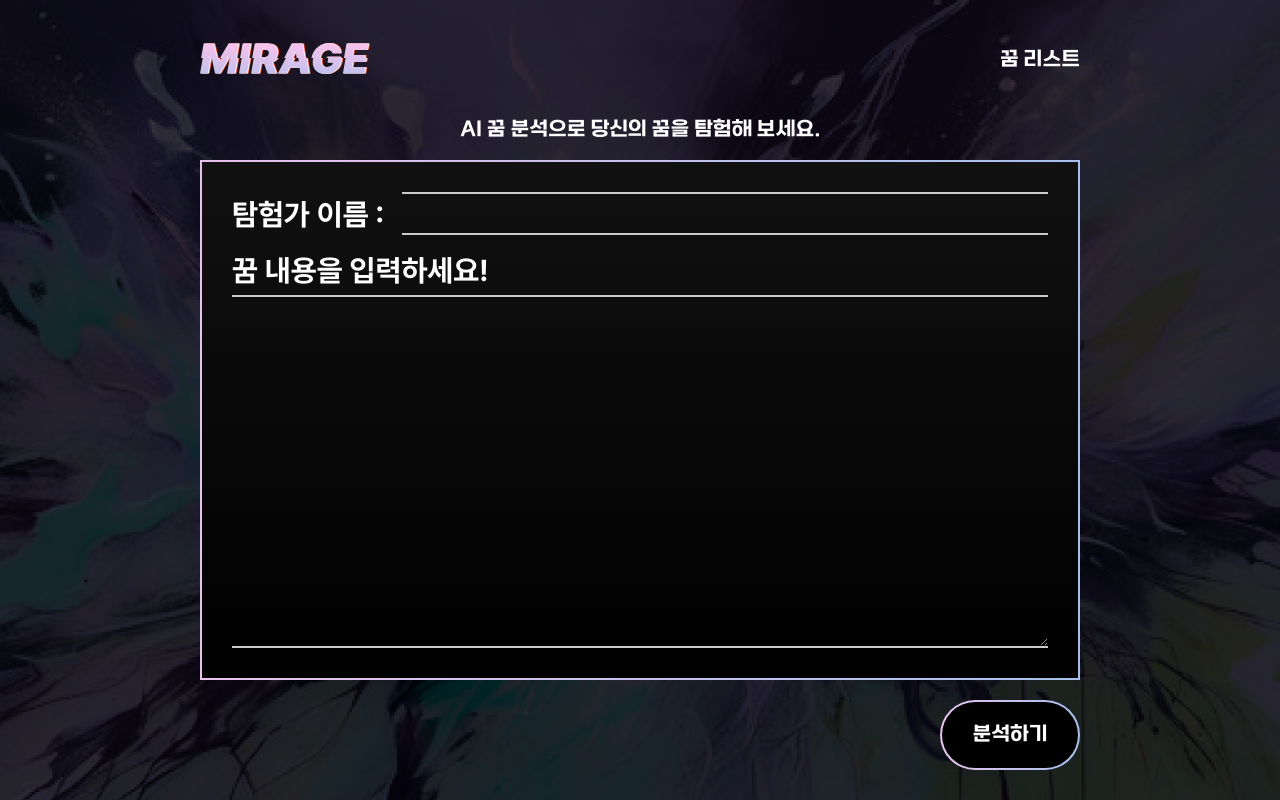
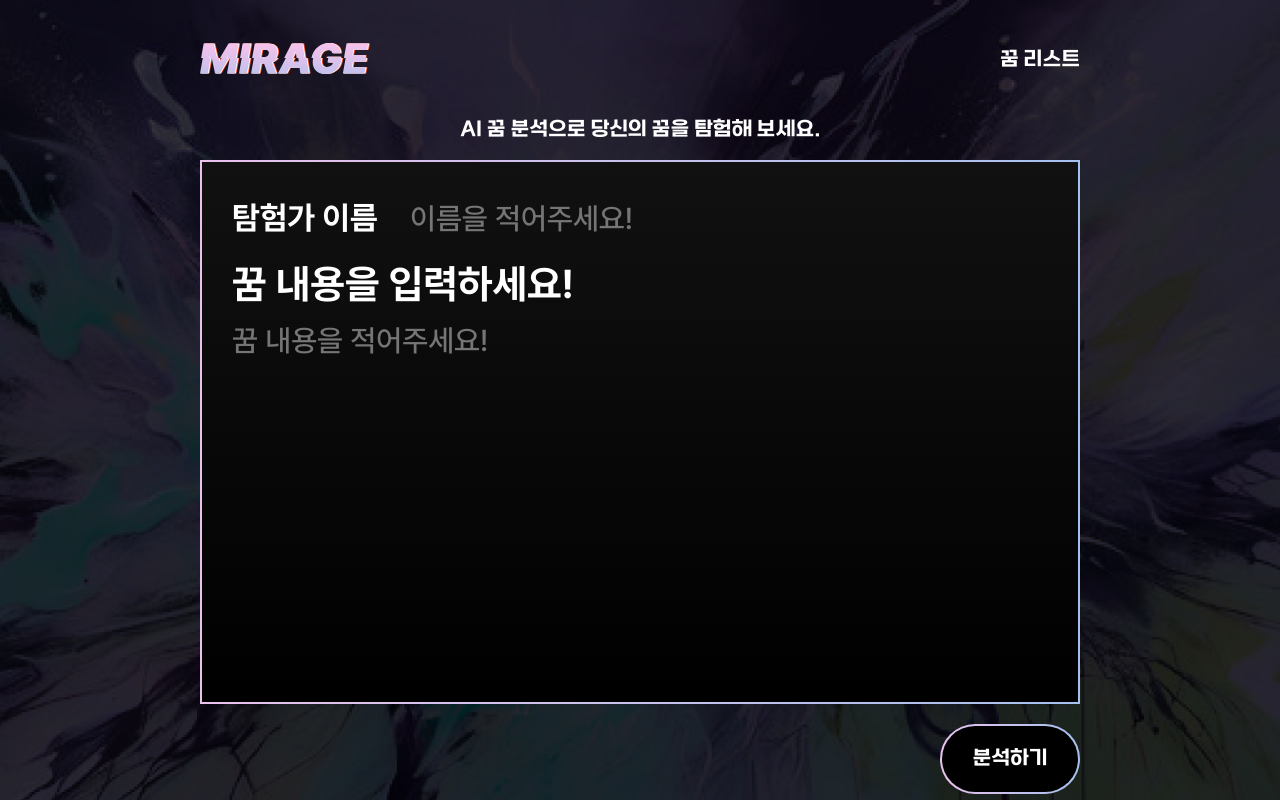
Before and after one commit to MIRAGE-com/Mirage_Frontend, a React (Vite) app: page /analyze in a window 1280 px wide. Built offline with nearby package versions, Linux system fonts and the light colour scheme.

Commit message:
refactor: AnalyzePage 애니메이션 추가 및 변경

```diff
--- a/src/components/ui/Button.jsx
+++ b/src/components/ui/Button.jsx
@@ -3,7 +3,11 @@ import { styled } from "styled-components";
 
 function Button({ children, bgColor = "#000", ...props }) {
 	return (
-		<ExploreBtn bgColor={bgColor} {...props}>
+		<ExploreBtn
+			bgColor={bgColor}
+			{...props}
+			whileHover={{ boxShadow: "0px 0px 20px 1px #e9c2ec" }}
+		>
 			{children}
 		</ExploreBtn>
 	);
--- a/src/pages/AnalyzePage.jsx
+++ b/src/pages/AnalyzePage.jsx
@@ -1,4 +1,4 @@
-import styled from "styled-components";
+import styled, { keyframes } from "styled-components";
 import Button from "../components/ui/Button";
 import { useRef, useState } from "react";
 import { PostDream } from "../service/api";
@@ -6,14 +6,19 @@ import { useAtom } from "jotai";
 import { responseAtom } from "../constant/atom";
 import { useNavigate } from "react-router-dom";
 import { motion } from "framer-motion";
+import DigGame from "../components/game/DigGame";
+import ReactGame from "../components/game/ReactGame";
 
 function AnalyzePage() {
 	const [name, setName] = useState("");
 	const [content, setContent] = useState("");
-	const [loading, setLoading] = useState(true);
-	const cInputRef = useRef(null);
+	const [loading, setLoading] = useState(false);
 	const [response, setResponse] = useAtom(responseAtom);
 	const navigate = useNavigate();
+
+	const cInputRef = useRef(null);
+	const LBoxRef = useRef(null);
+	const lContainerRef = useRef(null);
 
 	const container = {
 		initial: { scale: 0 },
@@ -41,9 +46,10 @@ function AnalyzePage() {
 			<InputBG>
 				<InputBox>
 					<NameBox>
-						<NameTitle>탐험가 이름 : </NameTitle>
+						<NameTitle>탐험가 이름</NameTitle>
 						<NameInput
 							type="text"
+							placeholder="이름을 적어주세요!"
 							onChange={(e) => {
 								setName(e.target.value);
 								// console.log(e.target.value);
@@ -55,17 +61,28 @@ function AnalyzePage() {
 								}
 							}}
 							required
+							initial={{ boxShadow: "0px 0px 0px 0px rgba(0, 0, 0, 0)" }}
+							whileFocus={{
+								boxShadow: "0px 0px 10px 3px rgba(255, 255, 255, 0.3)",
+							}}
+							transition={{ duration: 0.3 }}
 						/>
 					</NameBox>
 					<ContentBox>
 						<ContentTitle>꿈 내용을 입력하세요!</ContentTitle>
 						<ContentInput
+							placeholder="꿈 내용을 적어주세요!"
 							ref={cInputRef}
 							onChange={(e) => {
 								setContent(e.target.value);
 								// console.log(e.target.value);
 							}}
 							required
+							initial={{ borderTop: "0px solid rgba(0, 0, 0, 0)" }}
+							whileFocus={{
+								borderTop: "4px solid #8e8e8e",
+							}}
+							transition={{ duration: 0.3 }}
 						/>
 					</ContentBox>
 				</InputBox>
@@ -73,10 +90,14 @@ function AnalyzePage() {
 			<RButton
 				onClick={async () => {
 					console.log("눌렀어");
+					// if (name === "" || content === "") {
+					// 	alert("내용을 적어주세요!");
+					// 	return;
+					// }
 					setLoading(true);
 					try {
-						const res = await PostDream(name, content);
-						setLoading(false);
+						// const res = await PostDream(name, content);
+						// setLoading(false);
 						navigate(`/result/${res.id}`);
 					} catch (e) {
 						console.log(e);
@@ -85,7 +106,66 @@ function AnalyzePage() {
 			>
 				분석하기
 			</RButton>
-			{/* {loading ? <LoadingBox></LoadingBox> : null} */}
+			{loading ? (
+				<LoadingBox ref={LBoxRef}>
+					<LoadingTitle
+						drag
+						dragConstraints={LBoxRef}
+						whileTap={{ scale: 0.8 }}
+						defaultValue="로딩중..."
+						maxLength={14}
+					/>
+					<ContainerBox>
+						<DragContainer
+							whileTap={{ scale: 0.8 }}
+							drag
+							dragConstraints={LBoxRef}
+						>
+							<DigGame />
+						</DragContainer>
+						<DragContainer
+							drag
+							dragConstraints={LBoxRef}
+							ref={lContainerRef}
+							whileTap={{ scale: 0.8 }}
+						>
+							<DragCircle
+								animate={{
+									rotateZ: [
+										0, 15, 30, 45, 60, 75, 90, 105, 120, 135, 150, 165, 180,
+										195, 210, 225, 240, 255, 270, 285, 300, 315, 330, 345, 360,
+									],
+								}}
+								transition={{ repeat: Infinity }}
+								drag
+								dragConstraints={lContainerRef}
+							></DragCircle>
+						</DragContainer>
+						<DragContainer
+							drag
+							dragConstraints={LBoxRef}
+							whileTap={{ scale: 0.8 }}
+						>
+							<ReactGame />
+						</DragContainer>
+					</ContainerBox>
+
+					<LoadingSubTitle
+						drag
+						dragConstraints={LBoxRef}
+						whileTap={{ scale: 0.8 }}
+					>
+						그거 아시나요? 꿈 속에서는 무엇이든 할 수 있답니다.
+					</LoadingSubTitle>
+					<LoadingSubTitle
+						drag
+						dragConstraints={LBoxRef}
+						whileTap={{ scale: 0.8 }}
+					>
+						로딩은 40~50초 걸립니다.
+					</LoadingSubTitle>
+				</LoadingBox>
+			) : null}
 		</Main>
 	);
 }
@@ -97,11 +177,61 @@ const LoadingBox = styled.div`
 	height: 100vh;
 	position: absolute;
 	display: flex;
+	flex-direction: column;
 	justify-content: center;
 	align-items: center;
+	gap: 2rem;
 	z-index: 1;
 	top: 0px;
-	background-color: rgba(142, 142, 142, 0.9);
+	background-color: rgba(75, 75, 75, 0.7);
+`;
+
+const LoadingTitle = styled(motion.input)`
+	width: 40rem;
+	height: 5rem;
+	text-align: center;
+	outline: none;
+	border: none;
+	resize: none;
+	font-size: 3rem;
+	font-family: "SbAggroM";
+	background-color: transparent;
+	color: white;
+	cursor: pointer;
+`;
+
+const LoadingSubTitle = styled(motion.p)`
+	font-size: 2.4rem;
+	font-family: "SbAggroM";
+	user-select: none;
+`;
+
+const ContainerBox = styled.div`
+	display: flex;
+	justify-content: space-between;
+	align-items: center;
+	gap: 10px;
+`;
+
+const DragContainer = styled(motion.div)`
+	width: 30rem;
+	height: 30rem;
+	border-radius: 20px;
+	display: flex;
+	justify-content: center;
+	align-items: center;
+	background-image: linear-gradient(135deg, #e9c2ec, #a6c0ee);
+	overflow: hidden;
+`;
+
+const DragCircle = styled(motion.div)`
+	width: 10rem;
+	height: 10rem;
+	border: 15px solid #e3e3e3;
+	border-bottom: 15px solid #002a71;
+	border-radius: 50%;
+	mix-blend-mode: soft-light;
+	cursor: pointer;
 `;
 
 const Main = styled(motion.main)`
@@ -124,7 +254,7 @@ const RButton = styled(Button)`
 
 const InputBG = styled.form`
 	width: 100%;
-	height: 520px;
+	height: 80%;
 	border: 2px solid transparent;
 	background-image: linear-gradient(#111, #000),
 		linear-gradient(90deg, #e9c2ec, #a6c0ee);
@@ -150,20 +280,19 @@ const NameBox = styled.div`
 const NameTitle = styled.h3`
 	width: 16rem;
 	min-width: 17rem;
-	font-size: 30px;
+	font-size: 32px;
 	font-family: "PretendardB";
 `;
 
-const NameInput = styled.input`
+const NameInput = styled(motion.input)`
 	width: 100%;
 	min-width: 10rem;
-	padding: 5px;
-	border-top: 2px solid #cbcbcb;
-	border-bottom: 2px solid #cbcbcb;
+	padding: 8px;
+	/* border-bottom: 2px solid transparent; */
 	border-right: 0px;
 	border-left: 0px;
 	color: white;
-	font-size: 24px;
+	font-size: 30px;
 	font-family: "PretendardM";
 `;
 
@@ -177,22 +306,22 @@ const ContentBox = styled.div`
 const ContentTitle = styled.h3`
 	width: 100%;
 	min-width: 17rem;
-	font-size: 30px;
+	font-size: 40px;
 	font-family: "PretendardB";
 `;
 
-const ContentInput = styled.textarea`
+const ContentInput = styled(motion.textarea)`
 	width: 100%;
 	height: 100%;
 	min-width: 10rem;
-	padding: 5px;
-	border-top: 2px solid #cbcbcb;
-	border-bottom: 2px solid #cbcbcb;
-	border-right: 0px;
-	border-left: 0px;
+	padding: 8px 0px;
+	border: none;
+	/* border-top: 2px solid #cbcbcb;
+	border-bottom: 2px solid #cbcbcb; */
 	outline: none;
 	background-color: transparent;
 	color: white;
-	font-size: 24px;
+	font-size: 30px;
 	font-family: "PretendardM";
+	resize: none;
 `;
--- a/src/pages/DreamList.jsx
+++ b/src/pages/DreamList.jsx
@@ -88,7 +88,7 @@ const SubTitle = styled.h3`
 
 const BoxBG = styled.div`
 	width: 100%;
-	height: 520px;
+	height: 80%;
 	padding-top: 1rem;
 	border: 2px solid transparent;
 	background-image: linear-gradient(#111, #000),
@@ -103,6 +103,8 @@ const BoxContainer = styled.div`
 	padding: 1.6rem;
 	display: flex;
 	flex-wrap: wrap;
+	justify-content: center;
+	align-content: flex-start;
 	gap: 15px;
 	overflow-y: scroll;
 `;
--- a/src/pages/ResultPage.jsx
+++ b/src/pages/ResultPage.jsx
@@ -112,7 +112,7 @@ const SubTitle = styled.h3`
 
 const InputBG = styled.div`
 	width: 100%;
-	height: 560px;
+	height: 85%;
 	border: 2px solid transparent;
 	background-image: linear-gradient(#111, #000),
 		linear-gradient(90deg, #e9c2ec, #a6c0ee);
@@ -174,7 +174,7 @@ const RInBox = styled.div`
 	gap: 12px;
 	overflow: scroll;
 	p {
-		font-size: 20px;
+		font-size: 24px;
 	}
 `;
 
@@ -212,7 +212,7 @@ const Keywords = styled(BoxContent)`
 
 const Keyword = styled.span`
 	padding: 4px;
-	border: 2px solid white;
+	/* border: 2px solid white; */
 	background-color: #6b6b6b;
 	font-size: 30px;
 	font-family: "SbAggroM";
```
